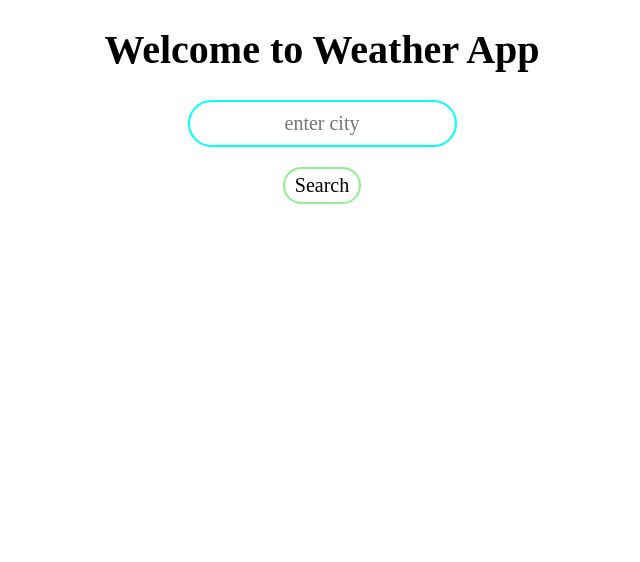
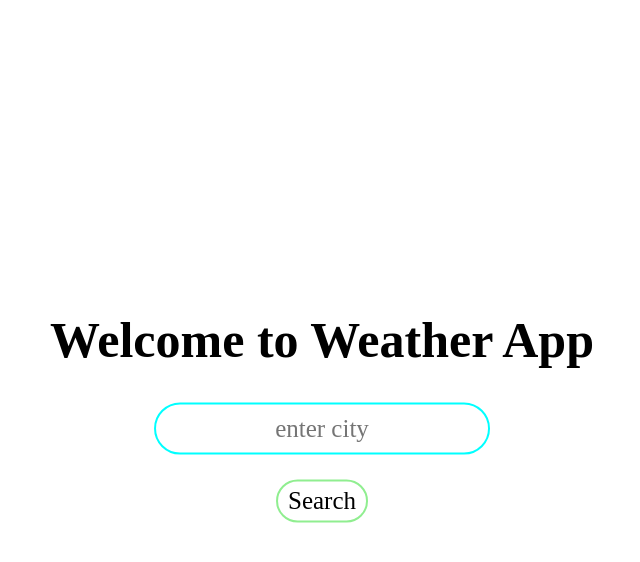
Before and after one commit to nitishparihar/current_weather, a plain HTML site: page index.html in a window 1280 px wide. Shown: the whole page, without its empty margins (318-958 px from the left). Drawn offline with nearby package versions, Linux system fonts and the light colour scheme.

Commit message:
centering layout

```diff
--- a/index.css
+++ b/index.css
@@ -1,10 +1,13 @@
-body {
-    font-size: 20px;
+html, body {
+    font-size: 25px;
     text-align: center;
-    display: flex;
-    flex-direction: column;
-    align-items: center;
-    justify-content: flex-end;
+}
+
+.main {
+    position: absolute;
+    top: 50%;
+    left: 50%;
+    transform: translate(-50%, -50%);
 }
 
 #input-box {
--- a/index.html
+++ b/index.html
@@ -1,18 +1,23 @@
 <html>
+
 <head>
     <link rel="stylesheet" href="https://cdnjs.cloudflare.com/ajax/libs/normalize/8.0.1/normalize.css">
     <link rel="stylesheet" href="index.css">
     <title>Weather App</title>
 </head>
+
 <body>
-        <div id="main">
+    <div>
+        <div class="main">
             <h1>Welcome to Weather App</h1>
-            <input type="text" placeholder="enter city" id="input-box"/> <br>
-            <button class="btn" type="button"  onclick="getValueInput()">
+            <input type="text" placeholder="enter city" id="input-box" /> <br>
+            <button class="btn" type="button" onclick="getValueInput()">
                 Search
             </button>
             <div id="temp"></div>
         </div>
+    </div>
     <script src="index.js"></script>
 </body>
+
 </html>
```
Lines whose indentation alone changed are shown as unchanged.
